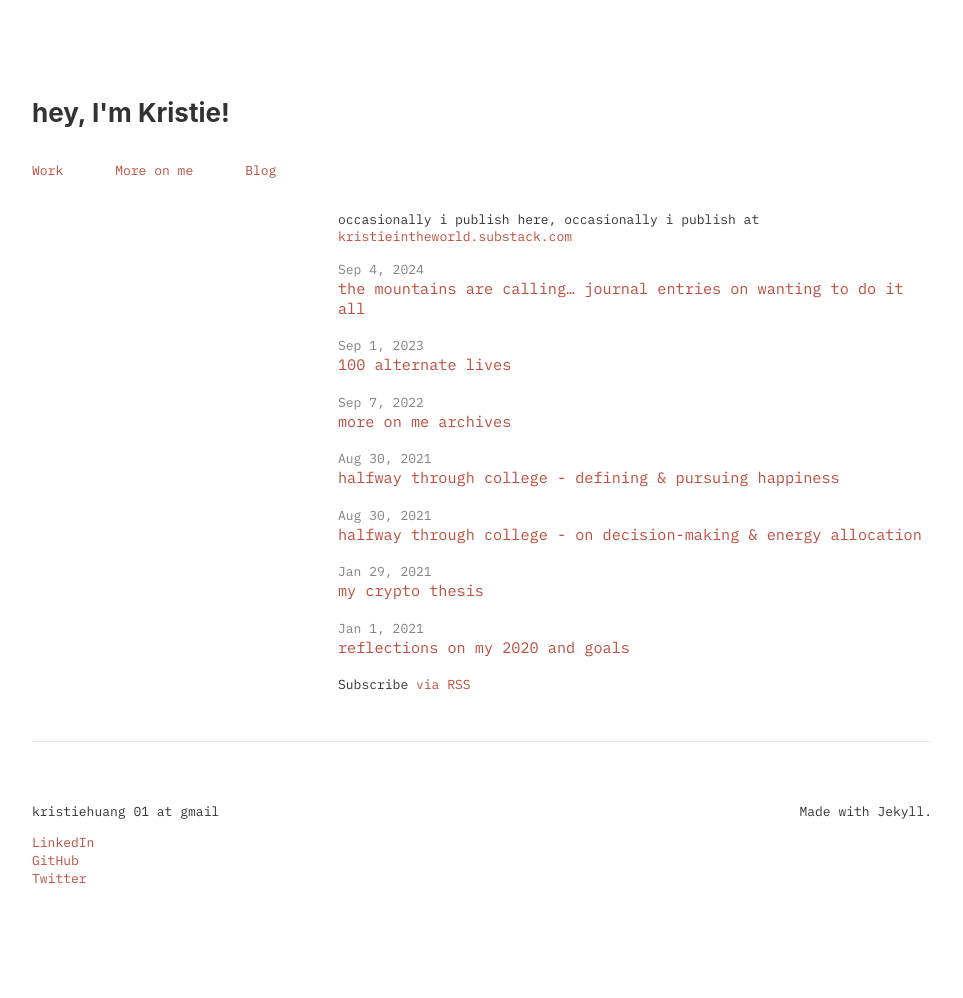
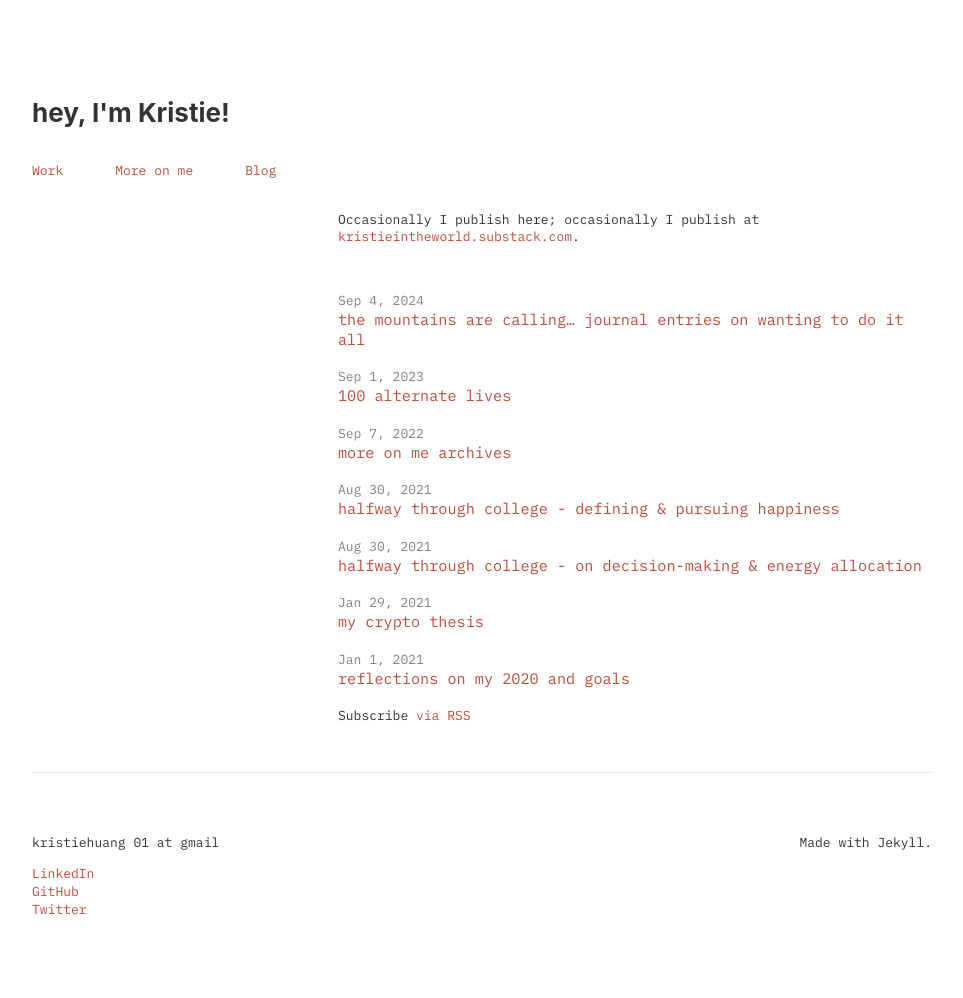
Before and after one commit to kristiehuang/kristiehuang.github.io, a Jekyll site: the page built from blog.markdown, in a window 1280 px wide. Shown: the whole page, without its empty margins (158-1121 px from the left). Built offline with Jekyll 4.4.1, drawn with Linux system fonts in a browser that asks for light colours; before the commit the page ends 967 px from its top, so only the background shows below that.

Commit message:
formatting

```diff
--- a/blog.markdown
+++ b/blog.markdown
@@ -5,8 +5,9 @@
 ---
 
 <div class="home">
-  <p>occasionally i publish here, occasionally i publish at <a href="https://kristieintheworld.substack.com/">kristieintheworld.substack.com</a></p>
+      <p>Occasionally I publish here; occasionally I publish at <a href="https://kristieintheworld.substack.com/">kristieintheworld.substack.com</a>.</p>
 
+<br>
 {%- if site.posts.size > 0 -%}
 <ul class="post-list">
 {%- for post in site.posts -%}
```
